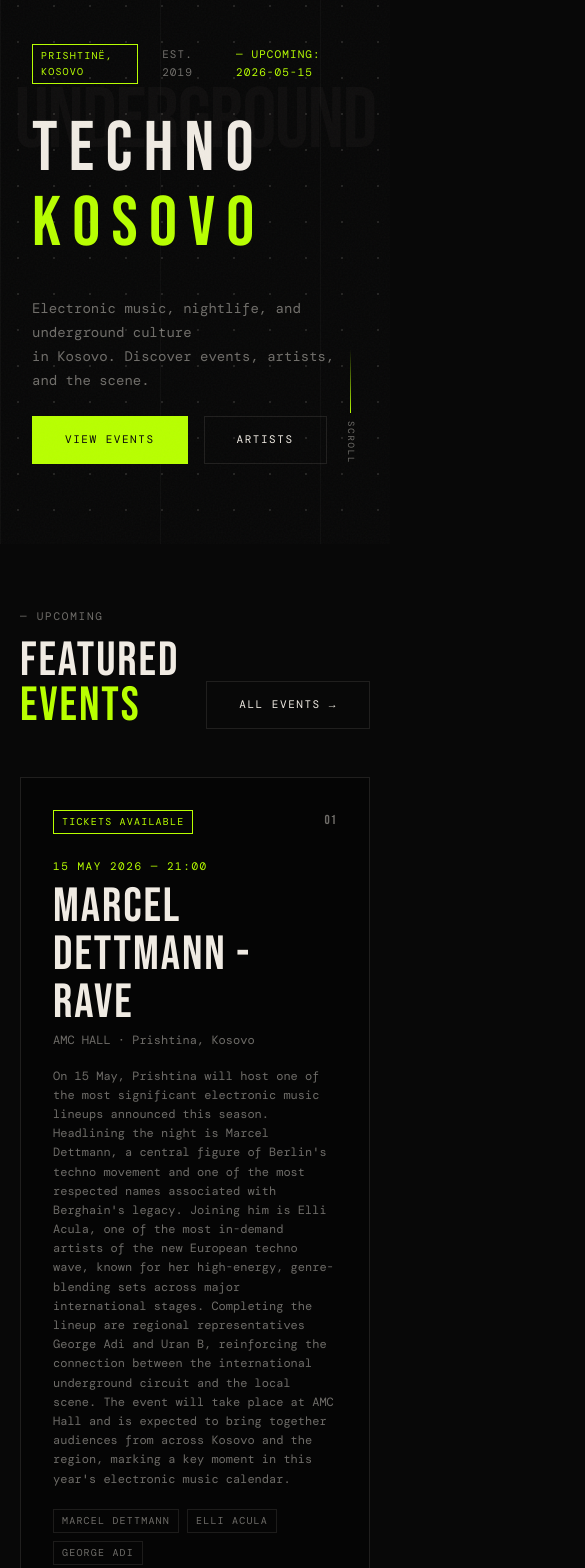
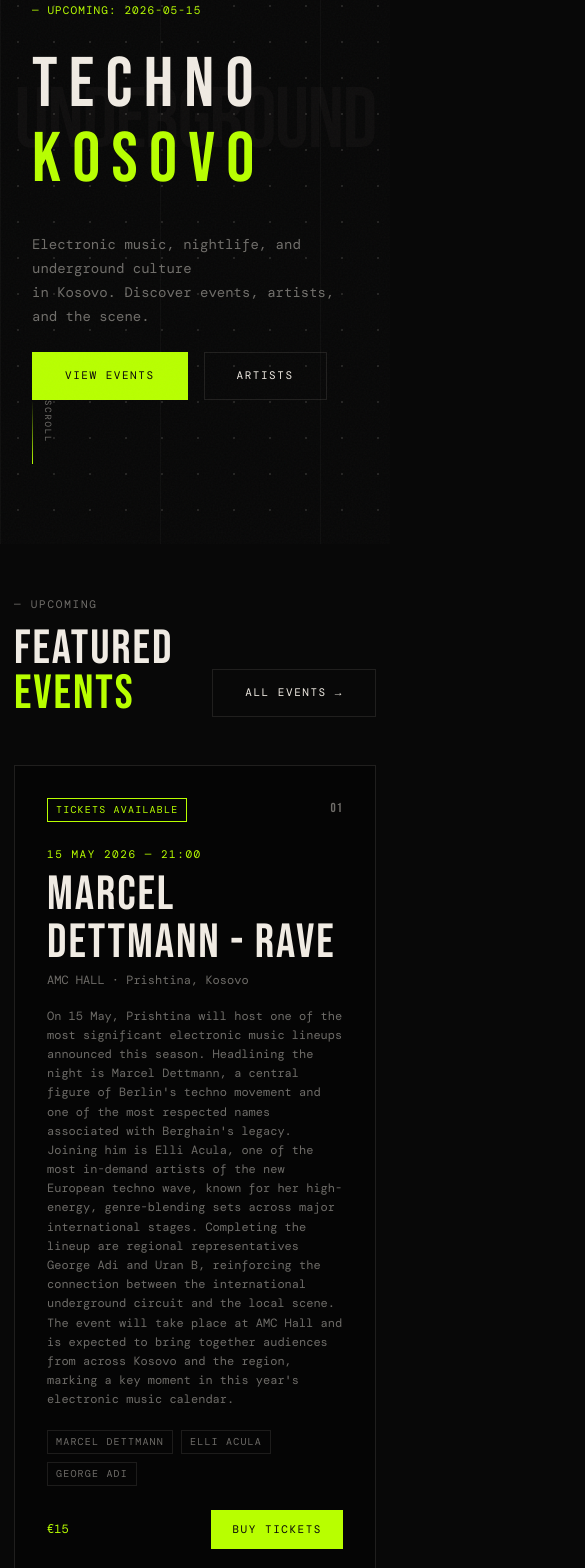
Before and after one commit to eronbegiqi/Techno-kosova-website, a React (Vite) app: page / in a window 390 px wide. Shown: the part 300-1868 px from the top of the page, 585 px wide, since content can reach past the window. Built offline with nearby package versions, Linux system fonts and the light colour scheme; a web font is replaced by a local one.

Commit message:
pfixed the mobile overflow issue

```diff
--- a/src/components/Nav.jsx
+++ b/src/components/Nav.jsx
@@ -40,8 +40,8 @@
       backdropFilter: scrolled ? 'blur(12px)' : 'none',
       transition: 'all 0.4s',
     }}>
-      <div style={{ maxWidth: 1280, margin: '0 auto', padding: '0 32px', height: 64, display: 'flex', alignItems: 'center', justifyContent: 'space-between' }}>
-        <Link to="/" style={{ textDecoration: 'none', display: 'flex', alignItems: 'baseline', gap: 8 }}>
+      <div className="site-nav-inner" style={{ maxWidth: 1280, margin: '0 auto', padding: '0 32px', height: 64, display: 'flex', alignItems: 'center', justifyContent: 'space-between' }}>
+        <Link className="site-brand" to="/" style={{ textDecoration: 'none', display: 'flex', alignItems: 'baseline', gap: 8 }}>
           <span style={{ fontFamily: 'var(--font-d)', fontSize: 22, letterSpacing: '0.08em', color: 'var(--fg)' }}>TECHNO</span>
           <span style={{ fontFamily: 'var(--font-d)', fontSize: 22, letterSpacing: '0.08em', color: 'var(--acid)' }}>KOSOVO</span>
         </Link>
@@ -87,8 +87,30 @@
 
       <style>{`
         @media (max-width: 720px) {
+          .site-nav-inner {
+            padding: 0 16px !important;
+            width: 100%;
+            min-width: 0;
+            box-sizing: border-box;
+          }
+          .site-brand {
+            min-width: 0;
+            gap: 5px !important;
+          }
+          .site-brand span {
+            font-size: 18px !important;
+            letter-spacing: 0.04em !important;
+          }
           .desktop-nav { display: none !important; }
           .hamburger { display: block !important; }
+          .mobile-menu {
+            width: 100%;
+            box-sizing: border-box;
+            padding: 18px 16px !important;
+          }
+          .mobile-menu a {
+            font-size: 24px !important;
+          }
         }
       `}</style>
     </nav>
--- a/src/index.css
+++ b/src/index.css
@@ -19,7 +19,12 @@
     --font-b:   'DM Mono', monospace;
   }
 
-  html { scroll-behavior: smooth; }
+  html {
+    scroll-behavior: smooth;
+    width: 100%;
+    max-width: 100%;
+    overflow-x: hidden;
+  }
 
   body {
     background: var(--bg);
@@ -29,6 +34,18 @@
     line-height: 1.6;
     overflow-x: hidden;
     cursor: none;
+    width: 100%;
+    max-width: 100%;
+  }
+
+  #root {
+    width: 100%;
+    max-width: 100%;
+    overflow-x: hidden;
+  }
+
+  img, video, iframe {
+    max-width: 100%;
   }
 
   /* Noise overlay */
@@ -56,7 +73,7 @@
 
 @layer components {
   /* Layout */
-  .container { max-width: 1280px; margin: 0 auto; padding: 0 32px; }
+  .container { width: 100%; max-width: 1280px; margin: 0 auto; padding: 0 32px; box-sizing: border-box; }
   .section { padding: 100px 0; }
 
   /* Custom cursor */
@@ -212,8 +229,76 @@
   .container { padding: 0 20px; }
   .section { padding: 64px 0; }
 }
+@media (max-width: 720px) {
+  [style*="grid-template-columns"] {
+    grid-template-columns: 1fr !important;
+  }
+
+  [style*="display: flex"] {
+    max-width: 100%;
+  }
+
+  .container {
+    padding: 0 16px;
+  }
+
+  .section {
+    padding: 52px 0;
+  }
+
+  .btn {
+    max-width: 100%;
+    white-space: normal;
+    text-align: center;
+  }
+
+  .hero-meta {
+    position: static !important;
+    align-items: flex-start !important;
+    flex-direction: row !important;
+    flex-wrap: wrap;
+  }
+
+  .event-summary {
+    padding: 20px 16px !important;
+    gap: 16px !important;
+  }
+
+  .event-summary > div {
+    text-align: left !important;
+    align-items: flex-start !important;
+  }
+
+  .event-details {
+    padding: 20px 16px !important;
+    gap: 24px !important;
+  }
+
+  .event-details > div {
+    border-left: 0 !important;
+    padding-left: 0 !important;
+  }
+
+  form [style*="grid-template-columns"] {
+    gap: 16px !important;
+  }
+}
 @media (max-width: 600px) {
   body { cursor: auto; }
   .cursor-dot, .cursor-ring { display: none; }
   a, button { cursor: auto; }
 }
+@media (max-width: 420px) {
+  .container {
+    padding: 0 14px;
+  }
+
+  h1 {
+    overflow-wrap: anywhere;
+  }
+
+  .tag {
+    max-width: 100%;
+    white-space: normal;
+  }
+}
--- a/src/pages/Events.jsx
+++ b/src/pages/Events.jsx
@@ -20,7 +20,7 @@
 
   return (
     <div className="event-row" style={{ background: 'var(--bg)' }}>
-      <div onClick={() => setOpen(o => !o)} style={{
+      <div className="event-summary" onClick={() => setOpen(o => !o)} style={{
         display: 'grid', gridTemplateColumns: '80px 1fr auto auto',
         gap: 24, alignItems: 'center', padding: '28px 32px',
         borderBottom: open ? '1px solid var(--border)' : 'none',
@@ -68,7 +68,7 @@
       </div>
 
       {open && (
-        <div style={{ padding: '32px 32px 32px 136px', background: 'var(--bg2)', display: 'grid', gridTemplateColumns: '1fr 280px', gap: 40 }}>
+        <div className="event-details" style={{ padding: '32px 32px 32px 136px', background: 'var(--bg2)', display: 'grid', gridTemplateColumns: '1fr 280px', gap: 40 }}>
           <div>
             <p style={{ color: 'var(--fg)', fontSize: 13, lineHeight: 1.8, marginBottom: 24 }}>{ev.description}</p>
             <div style={{ display: 'grid', gridTemplateColumns: '1fr 1fr', gap: 16 }}>
```
